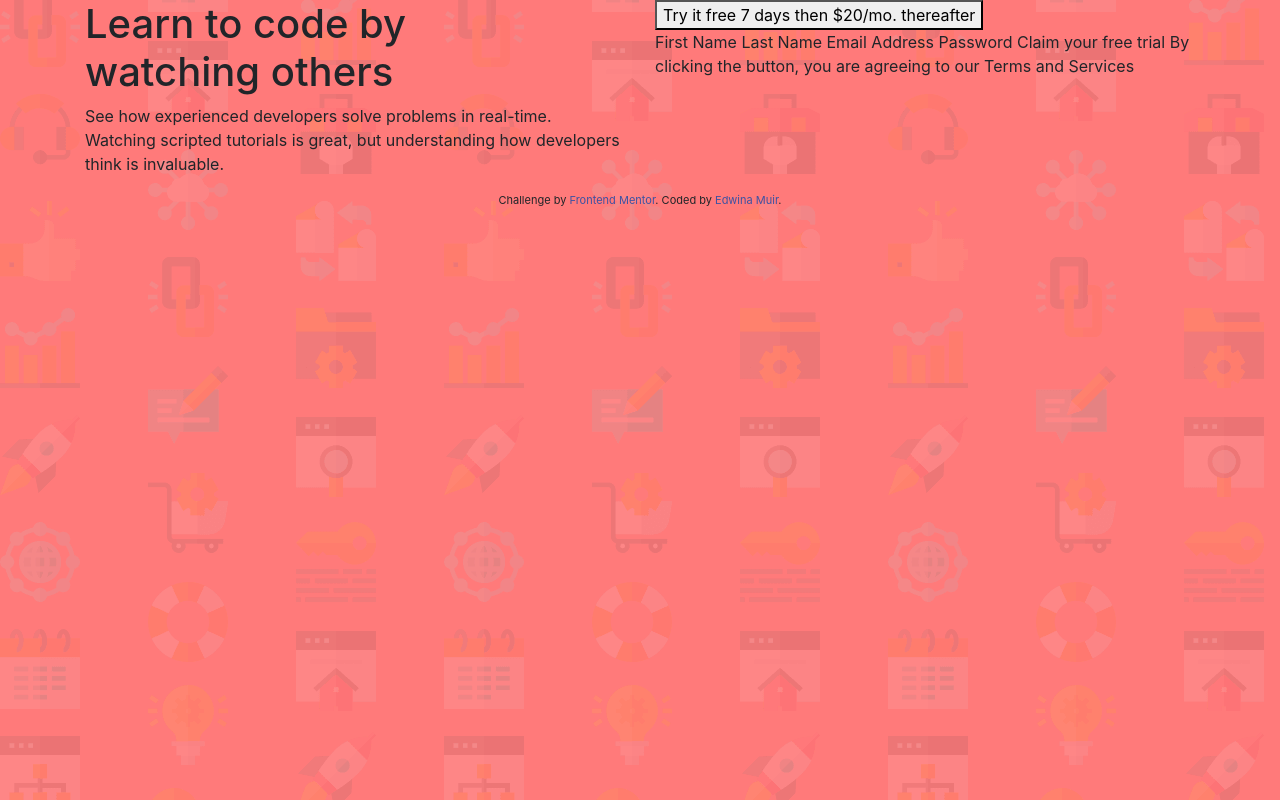
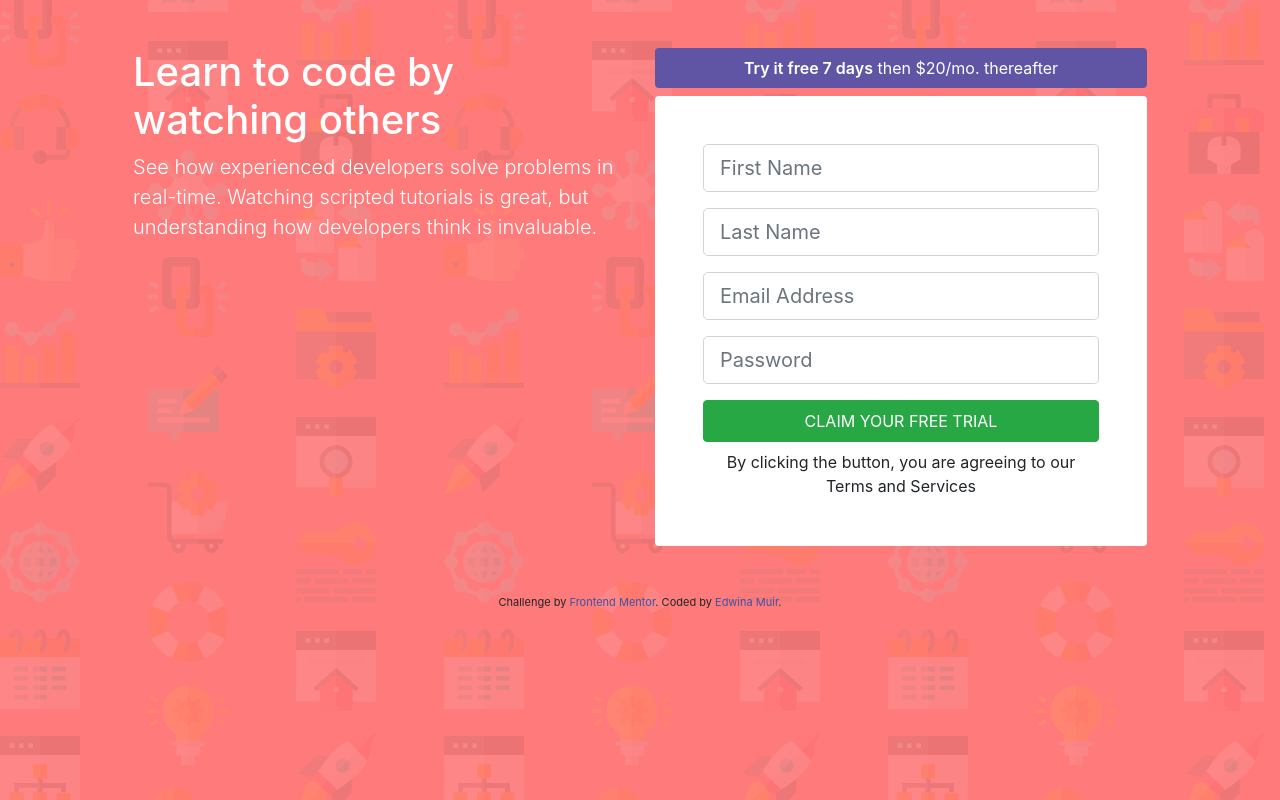
Before and after one commit to edgmuir/intro-signup-form, a plain HTML site: page index.html in a window 1280 px wide. Drawn offline with nearby package versions, Linux system fonts and the light colour scheme.

Commit message:
Set up signup form section

```diff
--- a/css/styles.css
+++ b/css/styles.css
@@ -4,13 +4,33 @@ body {
   font-size: 16px;
   margin: 0;
   padding: 0;
-  box-sizing: border-box;
 }
 
 .container {
   margin: 0 auto;
 }
 
+h1 {
+  color: #fff;
+  font-weight: 700;
+}
+
+.lead {
+  color: #fff;
+  font-weight: 700;
+}
+
+.btn span {
+  font-weight: 600;
+}
+
+.contactForm {
+  background-color: #fff;
+}
+
+.trial {
+  text-transform: uppercase;
+}
 .attribution {
   font-size: 11px;
   text-align: center;
--- a/index.html
+++ b/index.html
@@ -27,25 +27,69 @@
   </head>
   <body>
     <div class="container">
-      <div class="row">
-        <div class="left col-md-6">
+      <div class="row p-5">
+        <div class="col-md-6 text-left">
           <h1>
             Learn to code by <br />
             watching others
           </h1>
-          <p>
+          <p class="lead">
             See how experienced developers solve problems in real-time. Watching
             scripted tutorials is great, but understanding how developers think
             is invaluable.
           </p>
         </div>
         <!--end of col-md-6-->
-        <div class="right col-md-6">
-          <button>Try it free 7 days then $20/mo. thereafter</button>
-          <form action="">
-            First Name Last Name Email Address Password Claim your free trial By
-            clicking the button, you are agreeing to our Terms and Services
-          </form>
+        <div class="col-md-6 text-center">
+          <div class="freeTry">
+            <button
+              class="btn btn-primary btn-block rounded border-0 p-2 mb-2"
+              style="background-color: hsl(248, 32%, 49%);"
+            >
+              <span>Try it free 7 days</span> then $20/mo. thereafter
+            </button>
+          </div>
+          <div class="contactForm rounded p-5">
+            <form>
+              <div class="form-group">
+                <input
+                  type="text"
+                  class="form-control form-control-lg"
+                  id="firstName"
+                  placeholder="First Name"
+                />
+              </div>
+              <div class="form-group">
+                <input
+                  type="text"
+                  class="form-control form-control-lg"
+                  id="lastName"
+                  placeholder="Last Name"
+                />
+              </div>
+              <div class="form-group">
+                <input
+                  type="email"
+                  class="form-control form-control-lg"
+                  id="email"
+                  placeholder="Email Address"
+                />
+              </div>
+              <div class="form-group">
+                <input
+                  type="password"
+                  class="form-control form-control-lg"
+                  id="password"
+                  placeholder="Password"
+                />
+              </div>
+              <button class="btn btn-success btn-block trial p-2 mb-2">
+                Claim your free trial
+              </button>
+              By clicking the button, you are agreeing to our Terms and Services
+            </form>
+          </div>
+          <!--end of contact Form-->
         </div>
         <!--end of col-md-6-->
       </div>
```
